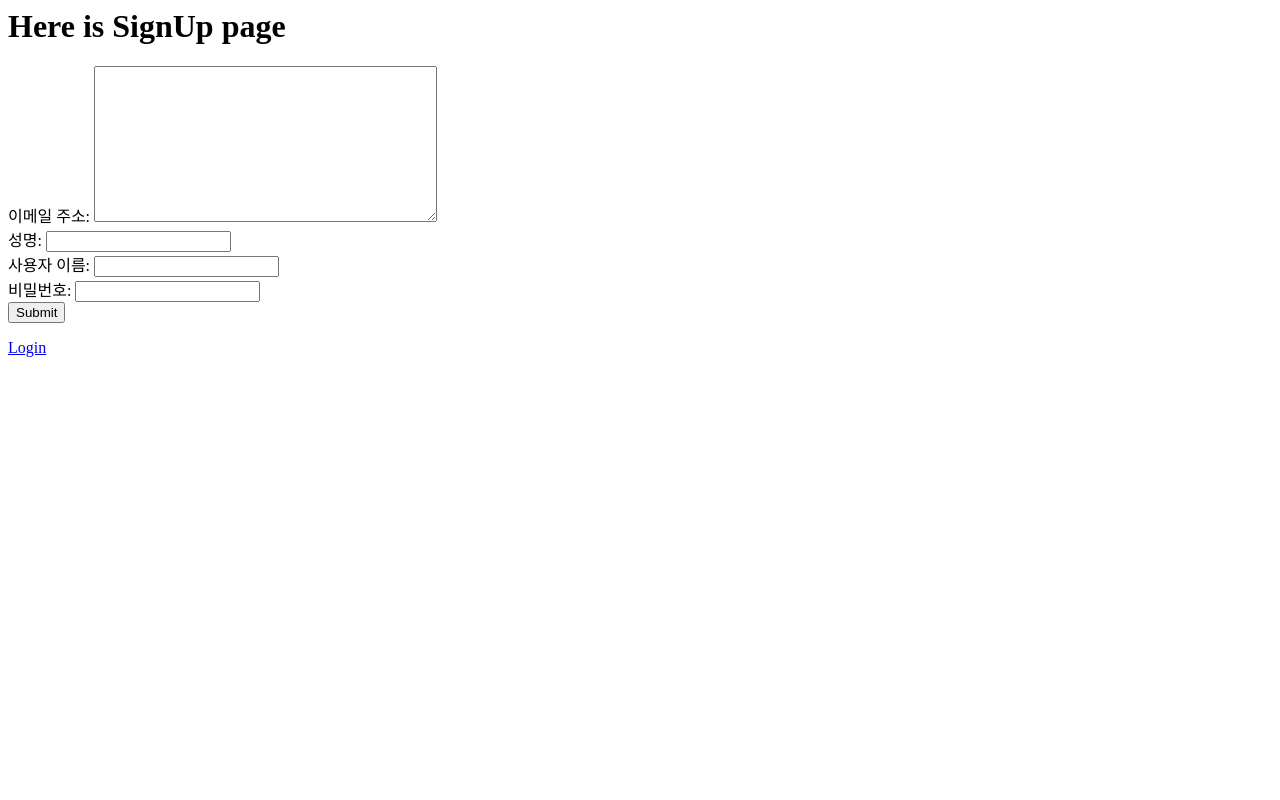
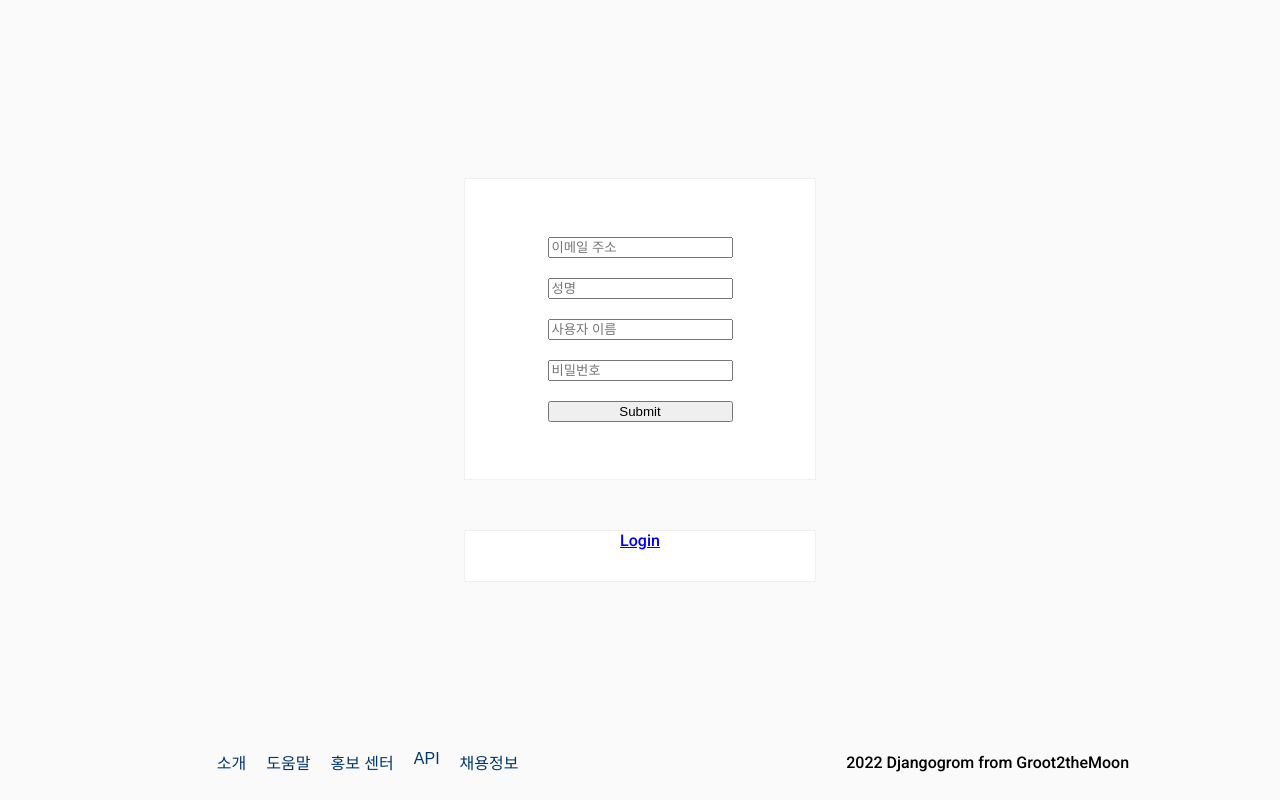
Before and after one commit to Groot2theMoon/djangogram, a Django app: template djangogrom/templates/users/signup.html in a window 1280 px wide. Run offline with Django 4.2, Linux system fonts and the light colour scheme; the template is opened without the code that fills it: values that come from a table or form of the project are taken from there, others are empty; parts of the project's set-up code (start-up, migrations or seed data) failed here and were passed over; some web fonts are replaced.

Commit message:
221204 3

```diff
--- /dev/null
+++ b/djangogrom/static/css/users/main.css
@@ -0,0 +1,85 @@
+body {
+    background-color: #fafafa;
+    display: flex;
+    flex-direction: column;
+}
+
+.content {
+    margin-top: 170px;
+    display: flex;
+    flex-direction: column;
+    justify-content: center;
+    align-items: center;
+}
+
+/*auth*/
+.auth {
+    background-color: white;
+    width: 350px;
+    height: 300px;
+    border: 1px solid #efefef;
+    display: flex;
+    flex-direction: column;
+}
+
+.auth form {
+    display: flex;
+    flex-direction: column;
+    align-self: center;
+    margin: auto;
+}
+
+.auth form input {
+    margin-bottom: 10px;
+}
+
+.auth form input:last-child{
+    margin-top: 10px;
+}
+
+/* signup, login link*/
+.auth_link {
+    margin-top: 50px;
+    background-color: white;
+    width: 350px;
+    height: 50px;
+    text-align: center;
+    border: 1px solid #efefef;
+    font-family: 'Roboto', sans-serif;
+}
+
+/*footer*/
+footer {
+    width: 100%;
+    position: absolute;
+    bottom: 0;
+    display: flex;
+    flex-direction: row;
+    justify-content: space-around;
+    flex-wrap: wrap;
+}
+
+footer .list {
+    margin: auto;
+}
+
+footer ul {
+    display: flex;
+    flex-direction: row;
+    list-style: none;
+}
+
+footer ul li {
+    margin: 10px;
+}
+
+footer ul li a {
+    color: #00376b;
+    text-decoration: none;
+    font-family: 'Noto Sans KR', sans-serif;
+}
+
+footer .company {
+    margin: auto;
+    font-family: 'Roboto', sans-serif;
+}
--- a/djangogrom/templates/users/base.html
+++ b/djangogrom/templates/users/base.html
@@ -1,17 +1,21 @@
+{% load static %}
 <!DOCTYPE html>
 <html lang="en">
 <head>
     <meta chatset="UTF-8">
     <meta name="viewport" content="width=device-width, initial-scaled=1.0">
     <meta http-equiv="X-UA-Compatible" content="ie=edge">
-    <title>Djangogrom</title>
+    <link href="https://fonts.googleapis.com/css2?family=Roboto:wght@500&display=swap" rel="stylesheet">
+    <link href="https://fonts.goolgeapis.com/css2?family=Noto+Sans+KR:wght@500displaty=swap" rel="stylesheet">
+    <link rel="stylesheet" type="text/css" href="{% static 'css/users/main.css'%}">
+    <title>{% block title %}{% endblock %}Djangogrom</title>
 </head>
 <body>
-    <div>
+    <div class="content">
         {% block content %} {% endblock %}
     </div>
-    <footer>
 
-    </footer>
+    {% include "users/footer.html" %}
+
 </body>
 </html>
--- /dev/null
+++ b/djangogrom/templates/users/footer.html
@@ -0,0 +1,14 @@
+<footer>
+    <div class="list">
+        <ul>
+            <li><a href = "#">소개</a></li>
+            <li><a href = "#">도움말</a></li>
+            <li><a href = "#">홍보 센터</a></li>
+            <li><a href = "#">API</a></li>
+            <li><a href = "#">채용정보</a></li>
+        </ul>
+    </div>
+    <div class="company">
+        2022 Djangogrom from Groot2theMoon
+    </div>
+</footer>
--- a/djangogrom/templates/users/signup.html
+++ b/djangogrom/templates/users/signup.html
@@ -1,17 +1,25 @@
+{% extends "users/base.html" %}
+
 <h1>Here is SignUp page</h1>
+{% block title %}
+sign up
+{% endblock title %}
 
 {% block content %}
+<div class="auth">
     <form action="{% url 'users:signup'%}" method="post">
         {% csrf_token %}
         {% for field in form %}
         <div class="fieldWrapper">
             {{ field.errors }}
-        {{ field.label_tag }} {{ field }}
+            {{ field }}
         </div>
         {% endfor %}
-    <input type="submit" vlaue="sign up">
+        <input type="submit" vlaue="Sign up">
+    </form>
+</div>
 
-</form>
-
+<div class="auth_link">
     <a href="{% url 'users:main' %}">Login</a>
+</div>
 {% endblock content %}
--- a/djangogrom/users/forms.py
+++ b/djangogrom/users/forms.py
@@ -34,15 +34,18 @@ class SignUpForm(django_forms.ModelForm):
         model = User
         fields = ['email','name','username','password']
 
-        labels = {
-            'email': '이메일 주소',
-            'name': '성명',
-            'username': '사용자 이름',
-            'password': '비밀번호'
-        }
+        # labels = {
+        #    'email': '이메일 주소',
+        #    'name': '성명',
+        #    'username': '사용자 이름',
+        #    'password': '비밀번호'
+        # }
 
         widgets = {
-            'password':django_forms.PasswordInput(),
+            'email': django_forms.TextInput(attrs={'placeholder': '이메일 주소'}),
+            'name': django_forms.TextInput(attrs={'placeholder': '성명'}),
+            'username': django_forms.TextInput(attrs={'placeholder': '사용자 이름'}),
+            'password': django_forms.PasswordInput(attrs={'placeholder': '비밀번호'}),
         }
 
     def save(self, commit=True):
```
Also changed, not shown: djangogrom/templates/users/main.html (+13 -0 lines), README.md. Lines whose indentation alone changed are shown as unchanged.
